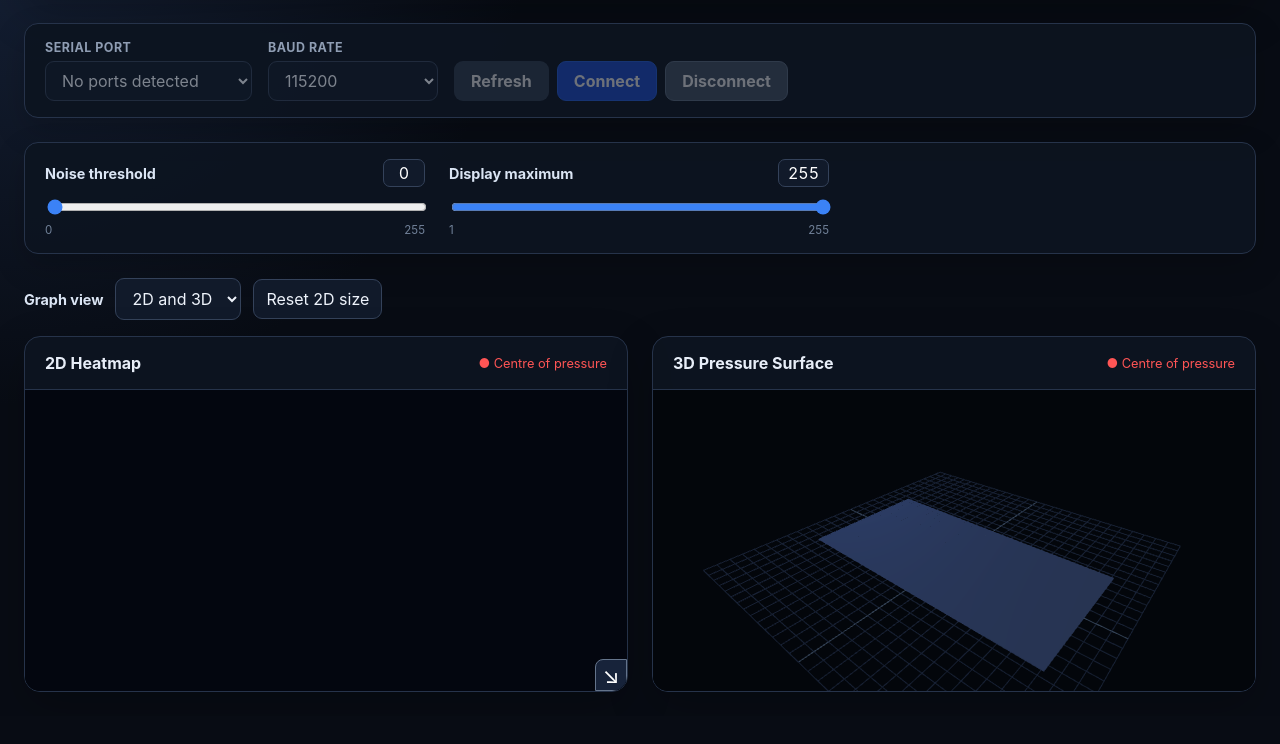
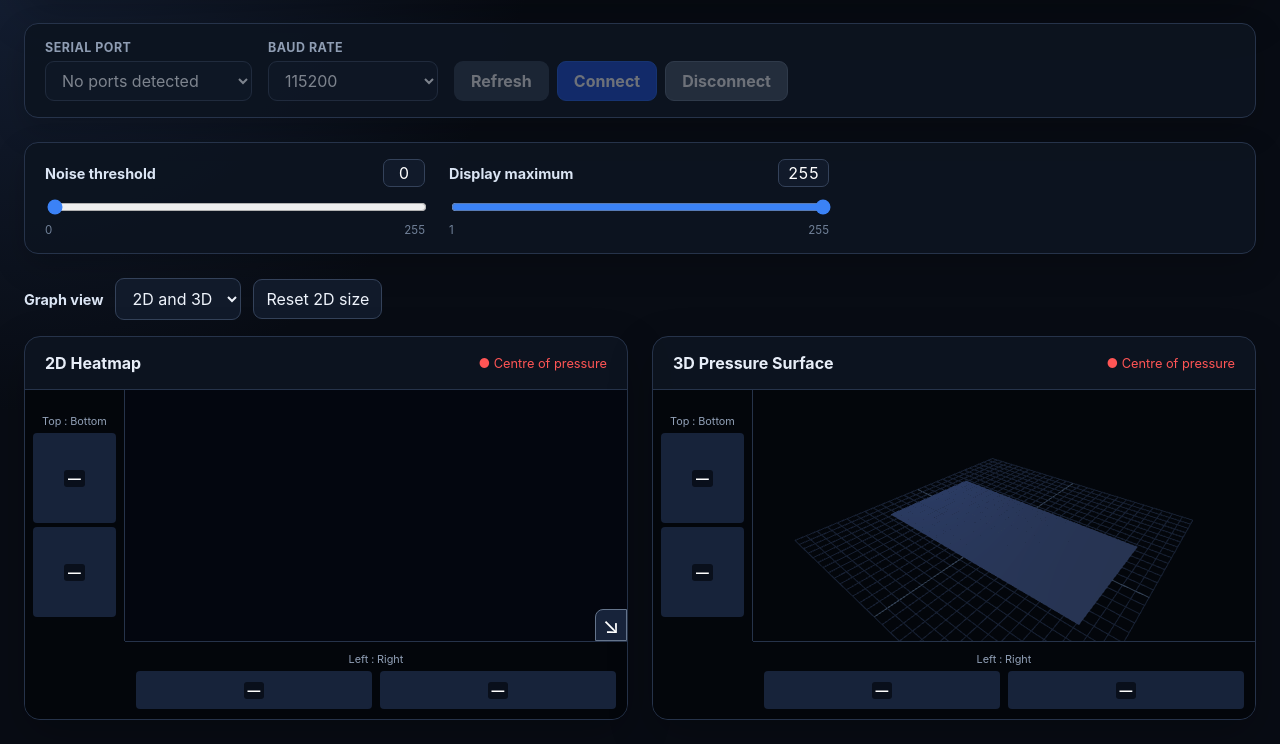
Before and after one commit to BerenChang/pressure_mat_backend, a website built with Vite: page frontend/index.html in a window 1280 px wide. Shown: the part 132-876 px from the top of the page. Before the commit the page ends 848 px from the top, so only its background shows below. Built offline with nearby package versions, Linux system fonts and the light colour scheme; no server answers; animation ran at ten frames a second.

Commit message:
Update load ratio bar layout

```diff
--- a/frontend/index.html
+++ b/frontend/index.html
@@ -176,6 +176,8 @@
                     <span class="cop-legend" title="Estimated from signal above the noise threshold">● Centre of pressure</span>
                 </div>
 
+                <div class="graph-layout">
+                    <div id="heatmap-ratio-vertical" class="load-ratio ratio-vertical"></div>
                     <div class="canvas-container">
                         <canvas
                             id="heatmap"
@@ -190,6 +192,8 @@
                             title="Drag to resize the 2D graph"
                         >↘</button>
                     </div>
+                    <div id="heatmap-ratio-horizontal" class="load-ratio ratio-horizontal"></div>
+                </div>
             </section>
 
             <section id="surface-panel" class="panel">
@@ -198,7 +202,11 @@
                     <span class="cop-legend" title="Estimated from signal above the noise threshold">● Centre of pressure</span>
                 </div>
 
+                <div class="graph-layout">
+                    <div id="surface-ratio-vertical" class="load-ratio ratio-vertical"></div>
                     <div id="surface-3d" class="surface-container"></div>
+                    <div id="surface-ratio-horizontal" class="load-ratio ratio-horizontal"></div>
+                </div>
             </section>
         </main>
     </div>
--- /dev/null
+++ b/frontend/src/loadRatios.ts
@@ -0,0 +1,110 @@
+export interface LoadRatios {
+    top: number;
+    bottom: number;
+    left: number;
+    right: number;
+}
+
+/** Percentages in the displayed mat orientation, before colour/height clipping. */
+export function calculateLoadRatios(
+    frame: Uint8Array,
+    rows: number,
+    columns: number,
+    noiseThreshold: number,
+): LoadRatios | null {
+    if (frame.length !== rows * columns) {
+        return null;
+    }
+    let a = 0;
+    let b = 0;
+    let c = 0;
+    let d = 0;
+    for (let row = 0; row < rows; row++) {
+        for (let column = 0; column < columns; column++) {
+            const weight = Math.max(0, frame[row * columns + column] - noiseThreshold);
+            if (row < rows / 2) {
+                if (column < columns / 2) a += weight;
+                else b += weight;
+            } else {
+                if (column < columns / 2) c += weight;
+                else d += weight;
+            }
+        }
+    }
+    const total = a + b + c + d;
+    if (total === 0) {
+        return null;
+    }
+    const top = ((a + b) / total) * 100;
+    const left = ((a + c) / total) * 100;
+    return { top, bottom: 100 - top, left, right: 100 - left };
+}
+
+/** One pair of bars, reused for both axes of both graphs. */
+export class LoadRatioIndicator {
+    private readonly output: HTMLOutputElement;
+    private readonly firstValue: HTMLElement;
+    private readonly secondValue: HTMLElement;
+    private readonly firstFill: HTMLElement;
+    private readonly secondFill: HTMLElement;
+
+    public constructor(
+        container: HTMLElement,
+        caption: string,
+        firstLabel: string,
+        secondLabel: string,
+    ) {
+        // All labels are fixed application strings.
+        container.innerHTML = `
+            <span class="ratio-caption">${caption}</span>
+            <output class="ratio-output" title="Percentages normalized to 100">— : —</output>
+            <div class="ratio-bars" aria-hidden="true">
+                <div class="ratio-bar-item">
+                    <div class="ratio-track">
+                        <div class="ratio-fill ratio-first-fill"></div>
+                        <span class="ratio-value ratio-first-value">—</span>
+                        <span class="ratio-cell-label" hidden>${firstLabel}</span>
+                    </div>
+                </div>
+                <div class="ratio-bar-item">
+                    <div class="ratio-track">
+                        <div class="ratio-fill ratio-second-fill"></div>
+                        <span class="ratio-value ratio-second-value">—</span>
+                        <span class="ratio-cell-label" hidden>${secondLabel}</span>
+                    </div>
+                </div>
+            </div>`;
+        container.title = "Signal above the noise threshold. Top, bottom, left and right follow the 2D mat orientation, including when the 3D camera rotates.";
+        this.output = container.querySelector<HTMLOutputElement>(".ratio-output")!;
+        this.firstValue = container.querySelector<HTMLElement>(".ratio-first-value")!;
+        this.secondValue = container.querySelector<HTMLElement>(".ratio-second-value")!;
+        this.firstFill = container.querySelector<HTMLElement>(".ratio-first-fill")!;
+        this.secondFill = container.querySelector<HTMLElement>(".ratio-second-fill")!;
+        this.output.setAttribute("aria-label", `${caption}: no load`);
+        // Avoid announcing rapidly changing sensor data on every frame.
+        this.output.setAttribute("aria-live", "off");
+    }
+
+    public update(first: number | null, caption: string): void {
+        if (first === null) {
+            this.output.value = "— : —";
+            this.output.setAttribute("aria-label", `${caption}: no load`);
+            this.firstValue.textContent = "—";
+            this.secondValue.textContent = "—";
+            this.firstFill.style.setProperty("--load-percent", "0%");
+            this.secondFill.style.setProperty("--load-percent", "0%");
+            return;
+        }
+        // Round one side and complement it so the displayed pair totals 100.
+        const firstPercent = Math.round(first * 10) / 10;
+        const secondPercent = 100 - firstPercent;
+        const firstText = firstPercent.toFixed(1);
+        const secondText = secondPercent.toFixed(1);
+        this.output.value = `${firstText} : ${secondText}`;
+        this.output.setAttribute("aria-label", `${caption}: ${firstText}% to ${secondText}%`);
+        this.firstValue.textContent = `${firstText}%`;
+        this.secondValue.textContent = `${secondText}%`;
+        this.firstFill.style.setProperty("--load-percent", `${firstPercent}%`);
+        this.secondFill.style.setProperty("--load-percent", `${secondPercent}%`);
+    }
+}
--- a/frontend/src/main.ts
+++ b/frontend/src/main.ts
@@ -2,6 +2,7 @@ import "./style.css";
 import { PressureSurface3D } from "./PressureSurface3D";
 import { calculateCentreOfPressure } from "./centreOfPressure";
 import type { CentreOfPressure } from "./centreOfPressure";
+import { calculateLoadRatios, LoadRatioIndicator } from "./loadRatios";
 
 const ROWS = 28;
 const COLUMNS = 56;
@@ -42,6 +43,13 @@ const heatmapPanel = requireElement<HTMLElement>("heatmap-panel");
 const surfacePanel = requireElement<HTMLElement>("surface-panel");
 const heatmapResizeHandle = requireElement<HTMLButtonElement>("heatmap-resize-handle");
 const resetHeatmapSizeButton = requireElement<HTMLButtonElement>("reset-heatmap-size");
+
+const topBottomIndicators = ["heatmap-ratio-vertical", "surface-ratio-vertical"].map(
+    (id) => new LoadRatioIndicator(requireElement(id), "Top : Bottom", "A+B", "C+D"),
+);
+const leftRightIndicators = ["heatmap-ratio-horizontal", "surface-ratio-horizontal"].map(
+    (id) => new LoadRatioIndicator(requireElement(id), "Left : Right", "A+C", "B+D"),
+);
 
 const statusDot = requireElement<HTMLSpanElement>("status-dot");
 const connectionStatus =
@@ -160,6 +168,13 @@ function renderHeatmap(): void {
     const centreOfPressure = calculateCentreOfPressure(
         latestFrame, ROWS, COLUMNS, noiseThreshold,
     );
+    const ratios = calculateLoadRatios(latestFrame, ROWS, COLUMNS, noiseThreshold);
+    for (const indicator of topBottomIndicators) {
+        indicator.update(ratios?.top ?? null, "Top : Bottom");
+    }
+    for (const indicator of leftRightIndicators) {
+        indicator.update(ratios?.left ?? null, "Left : Right");
+    }
 
     for (let index = 0; index < CELL_COUNT; index++) {
         const rawValue = latestFrame[index];
--- a/frontend/src/style.css
+++ b/frontend/src/style.css
@@ -242,6 +242,157 @@ select {
     height: 100%;
 }
 
+.graph-layout {
+    display: grid;
+    grid-template-columns: 100px minmax(0, 1fr);
+    background: #03060b;
+}
+
+.graph-layout > .canvas-container,
+.graph-layout > .surface-container {
+    grid-column: 2;
+    grid-row: 1;
+    align-self: center;
+}
+
+.load-ratio {
+    display: flex;
+    flex-direction: column;
+    align-items: center;
+    justify-content: center;
+    gap: 5px;
+    padding: 10px 8px;
+    min-width: 0;
+    color: #dbe5f4;
+    font-variant-numeric: tabular-nums;
+}
+
+.ratio-vertical {
+    grid-column: 1;
+    grid-row: 1;
+    border-right: 1px solid #26334a;
+}
+
+.ratio-horizontal {
+    grid-column: 2;
+    grid-row: 2;
+    border-top: 1px solid #26334a;
+}
+
+.ratio-caption,
+.ratio-cell-label {
+    font-size: 0.68rem;
+    color: #91a0b7;
+    text-align: center;
+}
+
+.ratio-output {
+    /* Keep the combined ratio accessible; visible values are inside the bars. */
+    position: absolute;
+    width: 1px;
+    height: 1px;
+    overflow: hidden;
+    clip-path: inset(50%);
+    white-space: nowrap;
+}
+
+.ratio-bars {
+    display: flex;
+    gap: 8px;
+    width: 100%;
+}
+
+.ratio-bar-item {
+    display: flex;
+    flex: 1;
+    min-width: 0;
+    flex-direction: column;
+    align-items: center;
+    gap: 4px;
+}
+
+.ratio-value {
+    position: relative;
+    z-index: 1;
+    padding: 1px 4px;
+    border-radius: 3px;
+    background: rgb(3 6 11 / 65%);
+    color: #ffffff;
+    font-size: 0.8rem;
+    font-weight: 700;
+    white-space: nowrap;
+}
+
+.ratio-track {
+    position: relative;
+    display: flex;
+    flex-direction: column;
+    align-items: center;
+    justify-content: center;
+    gap: 3px;
+    overflow: hidden;
+    border-radius: 4px;
+    background: #17233a;
+}
+
+.ratio-track .ratio-cell-label {
+    position: relative;
+    z-index: 1;
+    color: #ffffff;
+    font-size: 0.6rem;
+    text-shadow: 0 1px 3px #03060b;
+}
+
+.ratio-fill {
+    position: absolute;
+    background: #22d3ee;
+}
+
+.ratio-second-fill {
+    background: #fb923c;
+}
+
+.ratio-vertical .ratio-track {
+    width: 100%;
+    height: clamp(50px, 8vw, 90px);
+}
+
+.ratio-vertical .ratio-bars {
+    flex-direction: column;
+    gap: 4px;
+}
+
+.ratio-vertical .ratio-fill {
+    bottom: 0;
+    width: 100%;
+    height: var(--load-percent, 0%);
+}
+
+.ratio-vertical .ratio-second-fill {
+    top: 0;
+    bottom: auto;
+}
+
+.ratio-horizontal .ratio-bars {
+    max-width: 480px;
+}
+
+.ratio-horizontal .ratio-track {
+    width: 100%;
+    height: 38px;
+}
+
+.ratio-horizontal .ratio-fill {
+    left: 0;
+    height: 100%;
+    width: var(--load-percent, 0%);
+}
+
+.ratio-horizontal .ratio-first-fill {
+    right: 0;
+    left: auto;
+}
+
 .acquisition-controls {
     display: flex;
     align-items: center;
```
Lines whose indentation alone changed are shown as unchanged.
